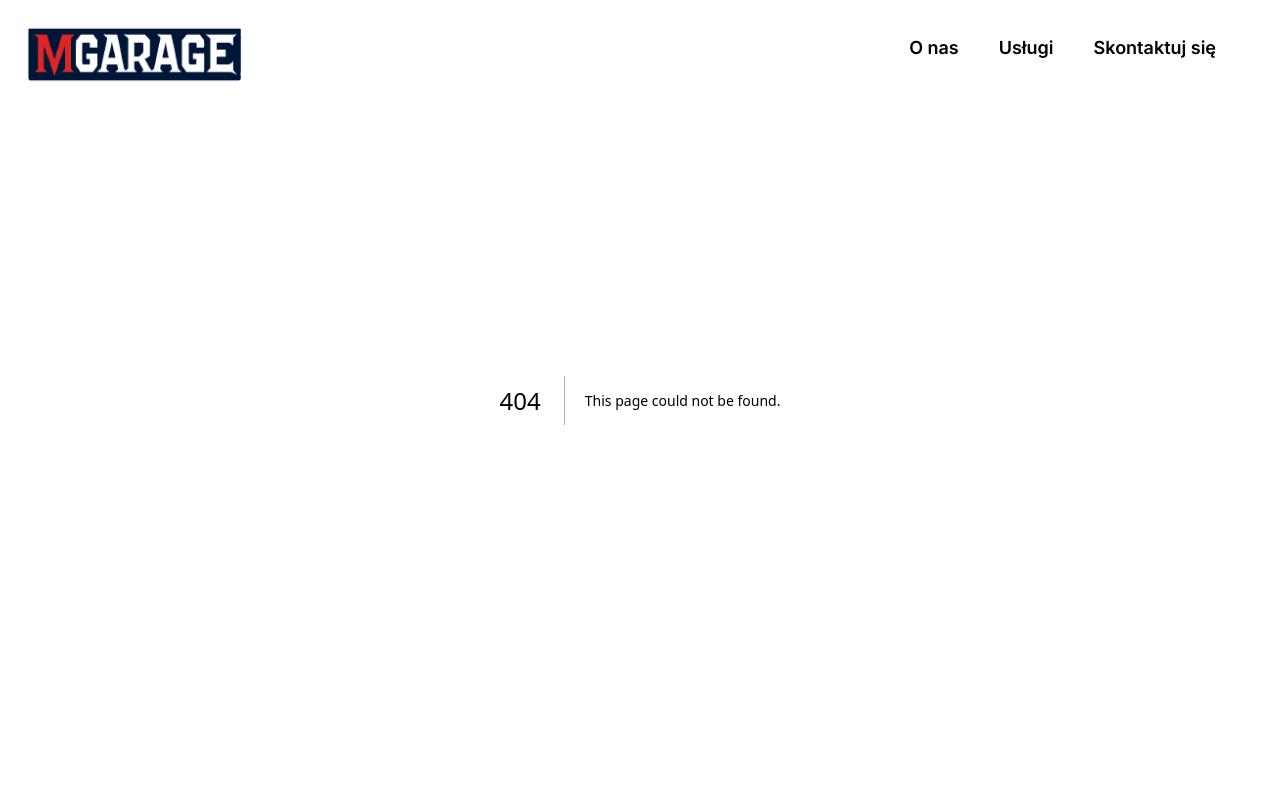
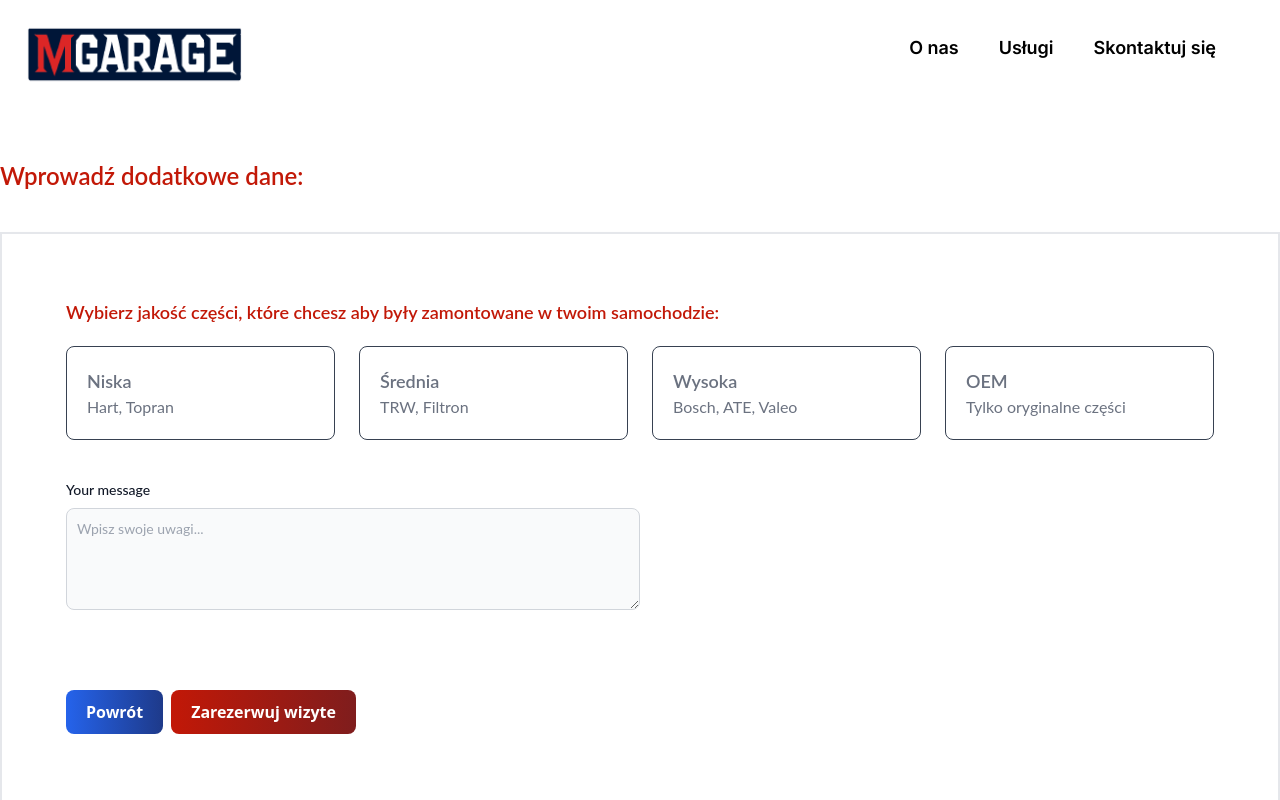
Before and after one commit to mg300/mgarage, a Next.js app: page /book/vehicle/aditional in a window 1280 px wide. Before the commit this address had no page. Shown: the top 800 px of the page. Built offline with nearby package versions, Linux system fonts and the light colour scheme.

Commit message:
feat: add third booking page

```diff
--- /dev/null
+++ b/src/app/book/vehicle/aditional/page.tsx
@@ -0,0 +1,176 @@
+"use client";
+import Button from "@/app/components/Button/Button";
+import Link from "next/link";
+import React from "react";
+import { useForm } from "react-hook-form";
+interface IAditional {
+  serviceQuality: string;
+  info: string;
+}
+interface input {
+  label: string;
+  id: keyof IAditional;
+  placeholder?: string;
+  required?: boolean;
+}
+
+function Page() {
+  const data: input[] = [
+    {
+      id: "serviceQuality",
+      label: "Jakość",
+      required: true,
+    },
+    {
+      id: "info",
+      label: "Informacje dodatkowe",
+      required: true,
+    },
+  ];
+
+  const {
+    register,
+    handleSubmit,
+    watch,
+    formState: { errors },
+  } = useForm<IAditional>();
+  return (
+    <div className="min-h-screen pt-40 font-body  mx-auto max-w-[80rem] ">
+      <p className="text-logo font-semibold text-2xl mb-10">Wprowadź dodatkowe dane:</p>
+      <div className="relative p-16 border-2 border-solid border-gray-200 shadow-lg min-h-[40rem] mb-20">
+        <form onSubmit={handleSubmit((data) => console.log(data))}>
+          <div className="">
+            <p className="text-logo font-semibold text-lg mb-5">
+              Wybierz jakość części, które chcesz aby były zamontowane w twoim samochodzie:
+            </p>
+            <ul className="grid w-full gap-6 md:grid-cols-4 mb-10">
+              <li>
+                <input
+                  type="radio"
+                  id="hosting-small"
+                  name="hosting"
+                  value="hosting-small"
+                  className="hidden peer"
+                  required
+                />
+                <label
+                  htmlFor="hosting-small"
+                  className="inline-flex items-center justify-between w-full p-5 text-gray-500 bg-white border  rounded-lg cursor-pointer border-gray-700  peer-checked:border-red-400 peer-checked:text-red-800 "
+                >
+                  <div className="block">
+                    <div className="w-full text-lg font-semibold">Niska</div>
+                    <div className="w-full">Hart, Topran </div>
+                  </div>
+                  <svg
+                    className="w-5 h-5 ml-3"
+                    aria-hidden="true"
+                    xmlns="http://www.w3.org/2000/svg"
+                    fill="none"
+                    viewBox="0 0 14 10"
+                  ></svg>
+                </label>
+              </li>
+              <li>
+                <input
+                  type="radio"
+                  id="hosting-medium"
+                  name="hosting"
+                  value="hosting-medium"
+                  className="hidden peer"
+                  required
+                />
+                <label
+                  htmlFor="hosting-medium"
+                  className="inline-flex items-center justify-between w-full p-5 text-gray-500 bg-white border  rounded-lg cursor-pointer border-gray-700  peer-checked:border-red-400 peer-checked:text-red-800 "
+                >
+                  <div className="block">
+                    <div className="w-full text-lg font-semibold">Średnia</div>
+                    <div className="w-full">TRW, Filtron</div>
+                  </div>
+                  <svg
+                    className="w-5 h-5 ml-3"
+                    aria-hidden="true"
+                    xmlns="http://www.w3.org/2000/svg"
+                    fill="none"
+                    viewBox="0 0 14 10"
+                  ></svg>
+                </label>
+              </li>
+              <li>
+                <input
+                  type="radio"
+                  id="hosting-high"
+                  name="hosting"
+                  value="hosting-high"
+                  className="hidden peer"
+                  required
+                />
+                <label
+                  htmlFor="hosting-high"
+                  className="inline-flex items-center justify-between w-full p-5 text-gray-500 bg-white border  rounded-lg cursor-pointer border-gray-700  peer-checked:border-red-400 peer-checked:text-red-800 "
+                >
+                  <div className="block">
+                    <div className="w-full text-lg font-semibold">Wysoka</div>
+                    <div className="w-full">Bosch, ATE, Valeo </div>
+                  </div>
+                  <svg
+                    className="w-5 h-5 ml-3"
+                    aria-hidden="true"
+                    xmlns="http://www.w3.org/2000/svg"
+                    fill="none"
+                    viewBox="0 0 14 10"
+                  ></svg>
+                </label>
+              </li>
+              <li>
+                <input
+                  type="radio"
+                  id="hosting-oem"
+                  name="hosting"
+                  value="hosting-oem"
+                  className="hidden peer"
+                  required
+                />
+                <label
+                  htmlFor="hosting-oem"
+                  className="inline-flex items-center justify-between w-full p-5 text-gray-500 bg-white border  rounded-lg cursor-pointer border-gray-700  peer-checked:border-red-400 peer-checked:text-red-800 "
+                >
+                  <div className="block">
+                    <div className="w-full text-lg font-semibold">OEM</div>
+                    <div className="w-full">Tylko oryginalne części</div>
+                  </div>
+                  <svg
+                    className="w-5 h-5 ml-3"
+                    aria-hidden="true"
+                    xmlns="http://www.w3.org/2000/svg"
+                    fill="none"
+                    viewBox="0 0 14 10"
+                  ></svg>
+                </label>
+              </li>
+            </ul>
+            <label htmlFor="message" className="block mb-2 text-sm font-medium text-gray-900 dark:text-white">
+              Your message
+            </label>
+            <textarea
+              id="message"
+              rows={4}
+              className="block p-2.5 w-[50%] text-sm text-gray-900 bg-gray-50 rounded-lg border border-gray-300 focus:ring-blue-500 focus:border-blue-500 mb-20"
+              placeholder="Wpisz swoje uwagi..."
+            ></textarea>
+          </div>
+          <Link href="/book">
+            <Button type="button" color="blue">
+              Powrót
+            </Button>
+          </Link>
+          <Button type="submit" color="red">
+            Zarezerwuj wizyte
+          </Button>
+        </form>
+      </div>
+    </div>
+  );
+}
+
+export default Page;
```
